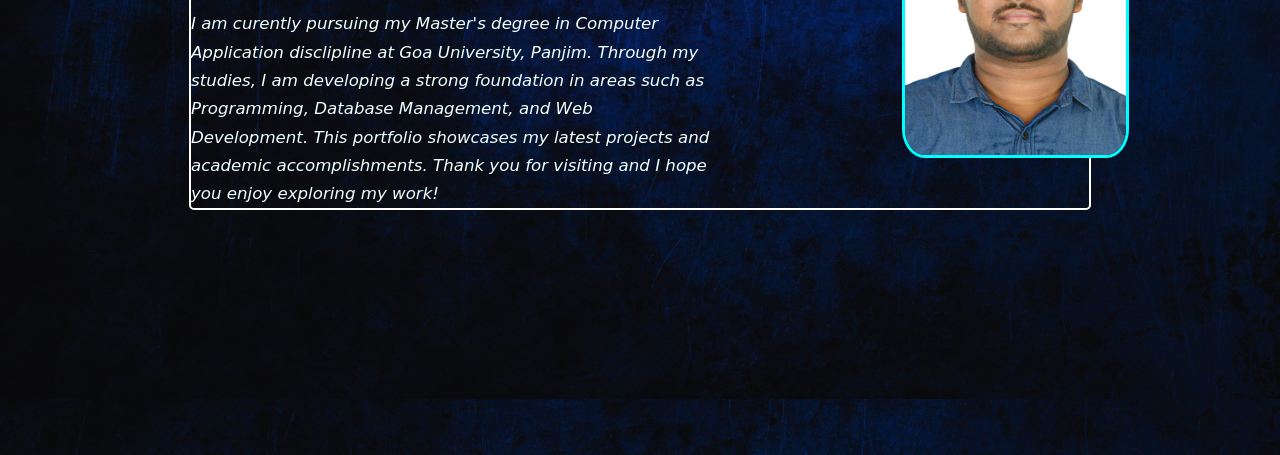
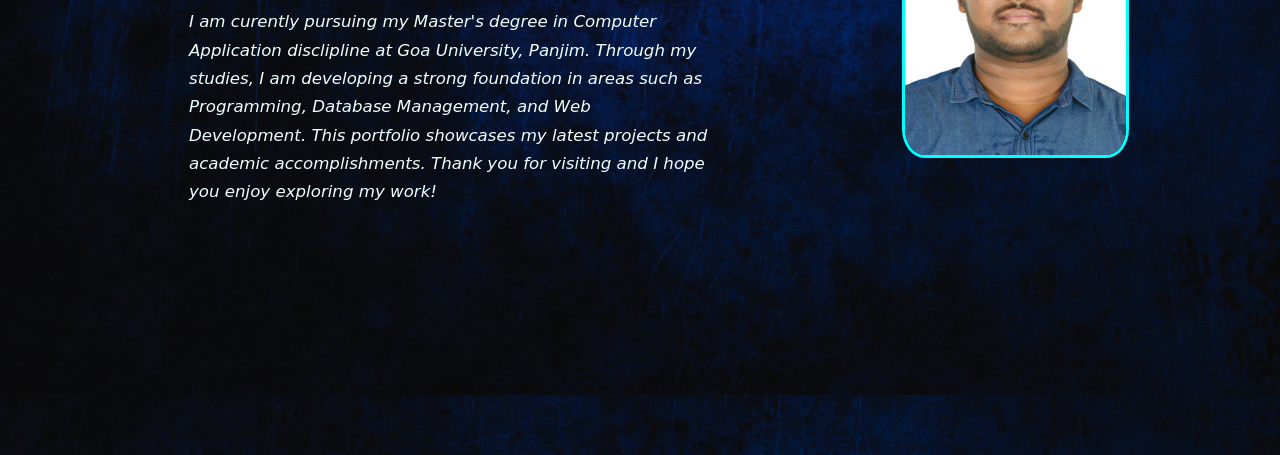
Before and after one commit to its-joel-12/PortfolioWebsite, a plain HTML site: page index.html in a window 1280 px wide. Shown: the part 345-800 px from the top of the page. Drawn offline with Linux system fonts and the light colour scheme.

Commit message:
Update style.css

```diff
--- a/CSS/style.css
+++ b/CSS/style.css
@@ -80,8 +80,8 @@ header .logo img {
 .heading {
     padding-right: 10cm;
     margin: 5cm 5cm;
-    border: 2px solid white;
-    border-radius: 5px;
+    /* border: 2px solid white;
+    border-radius: 5px; */
     /* border: 2px solid red; */
 }
 
```
